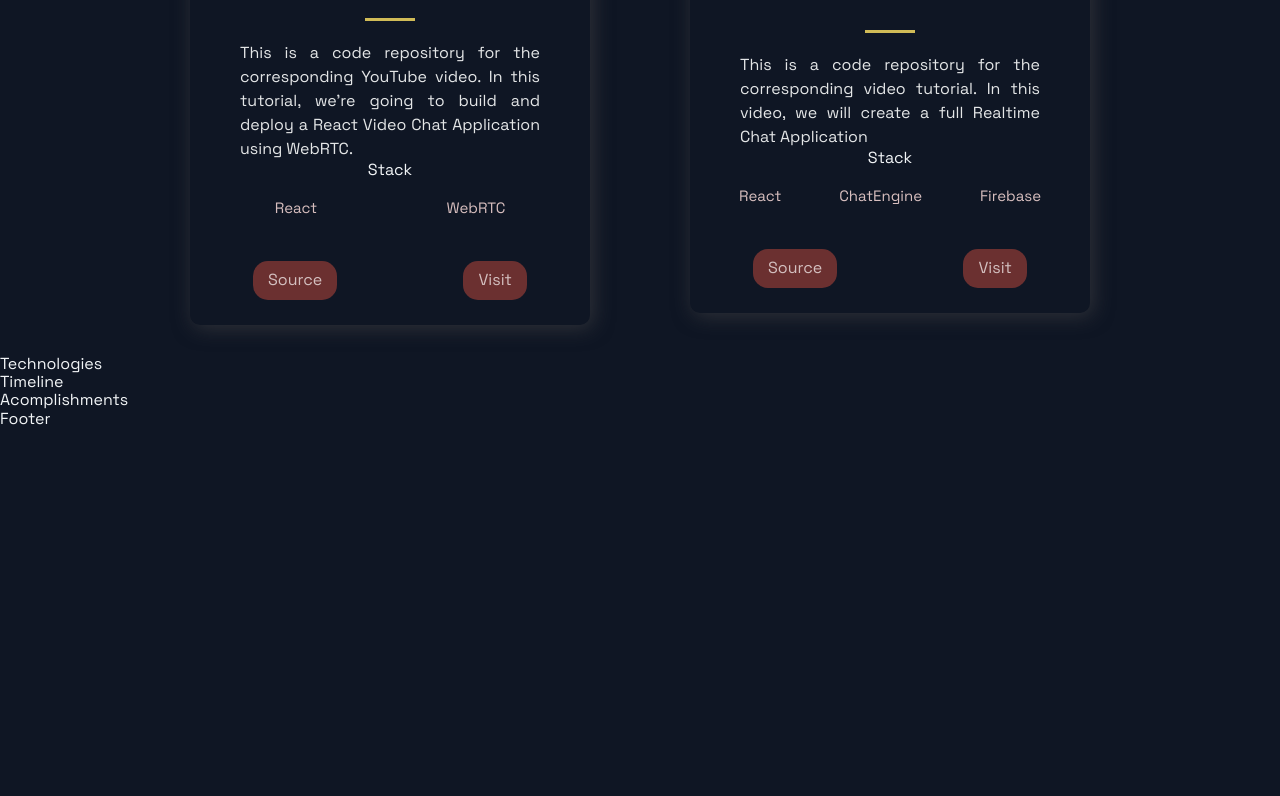
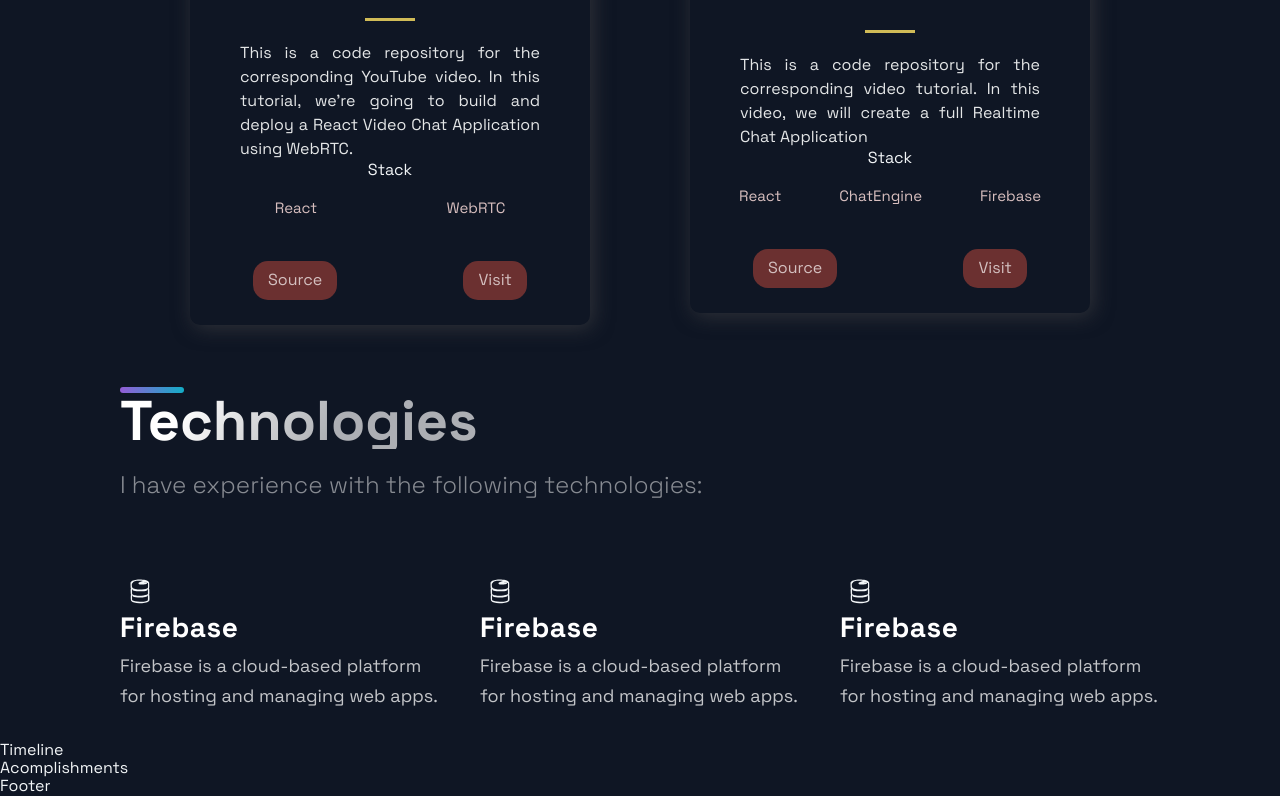
Before and after one commit to DeviousLab/deviouslab-portfolio, a Next.js app: page / in a window 1280 px wide. Shown: the part 1838-2634 px from the top of the page. Before the commit the page ends 2267 px from the top, so only its background shows below. Built offline with nearby package versions, Linux system fonts and the light colour scheme.

Commit message:
Basic technologies section setup
Signed-off-by: DeviousLab <deviouslab@gmail.com>

```diff
--- a/src/components/technologies/technologies.jsx
+++ b/src/components/technologies/technologies.jsx
@@ -4,9 +4,50 @@
 import { List, ListContainer, ListItem, ListParagraph, ListTitle } from './technologies.styles';
 
 const Technologies = () =>  (
-  <div>
-    Technologies
-  </div>
+  <Section id='tech'>
+    <SectionDivider />
+    <SectionTitle>
+      Technologies
+    </SectionTitle>
+    <SectionText>
+      I have experience with the following technologies:
+    </SectionText>
+    <List>
+      <ListItem>
+        <DiFirebase size={40} />
+        <ListContainer>
+          <ListTitle>
+            Firebase
+          </ListTitle>
+          <ListParagraph>
+            Firebase is a cloud-based platform for hosting and managing web apps.
+          </ListParagraph>
+        </ListContainer>
+      </ListItem>
+      <ListItem>
+        <DiFirebase size={40} />
+        <ListContainer>
+          <ListTitle>
+            Firebase
+          </ListTitle>
+          <ListParagraph>
+            Firebase is a cloud-based platform for hosting and managing web apps.
+          </ListParagraph>
+        </ListContainer>
+      </ListItem>
+      <ListItem>
+        <DiFirebase size={40} />
+        <ListContainer>
+          <ListTitle>
+            Firebase
+          </ListTitle>
+          <ListParagraph>
+            Firebase is a cloud-based platform for hosting and managing web apps.
+          </ListParagraph>
+        </ListContainer>
+      </ListItem>
+    </List>
+  </Section>
 );
 
 export default Technologies;
```
